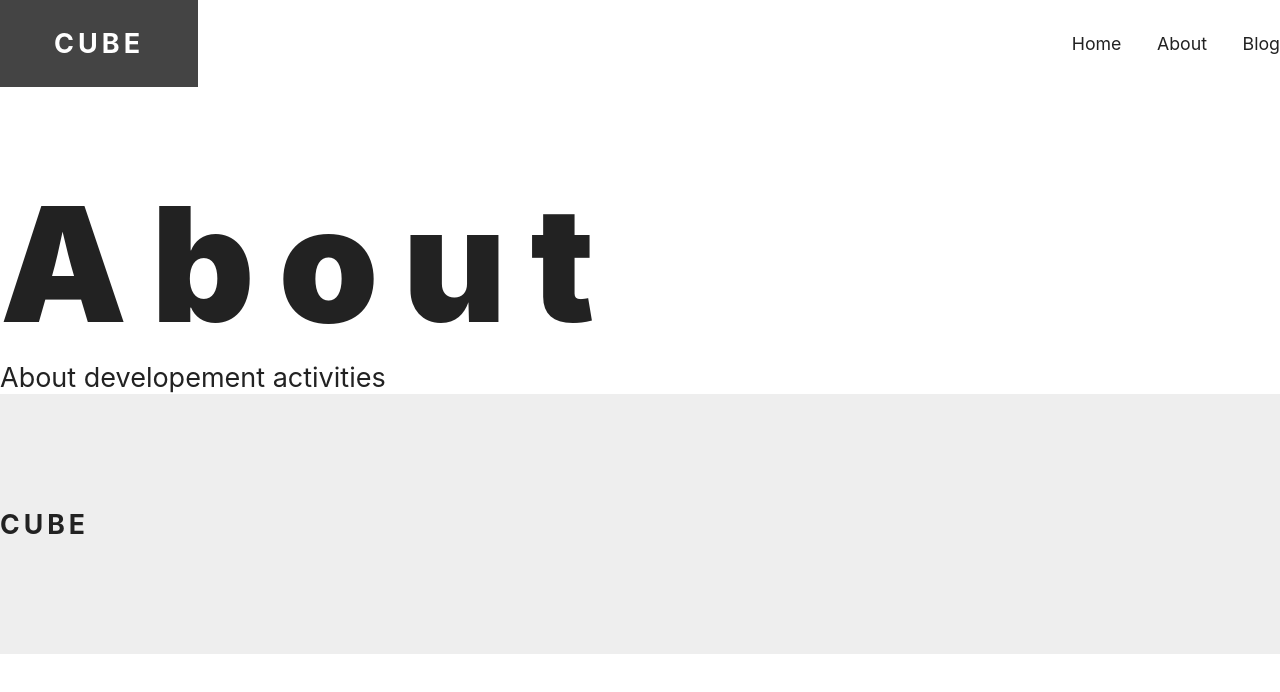
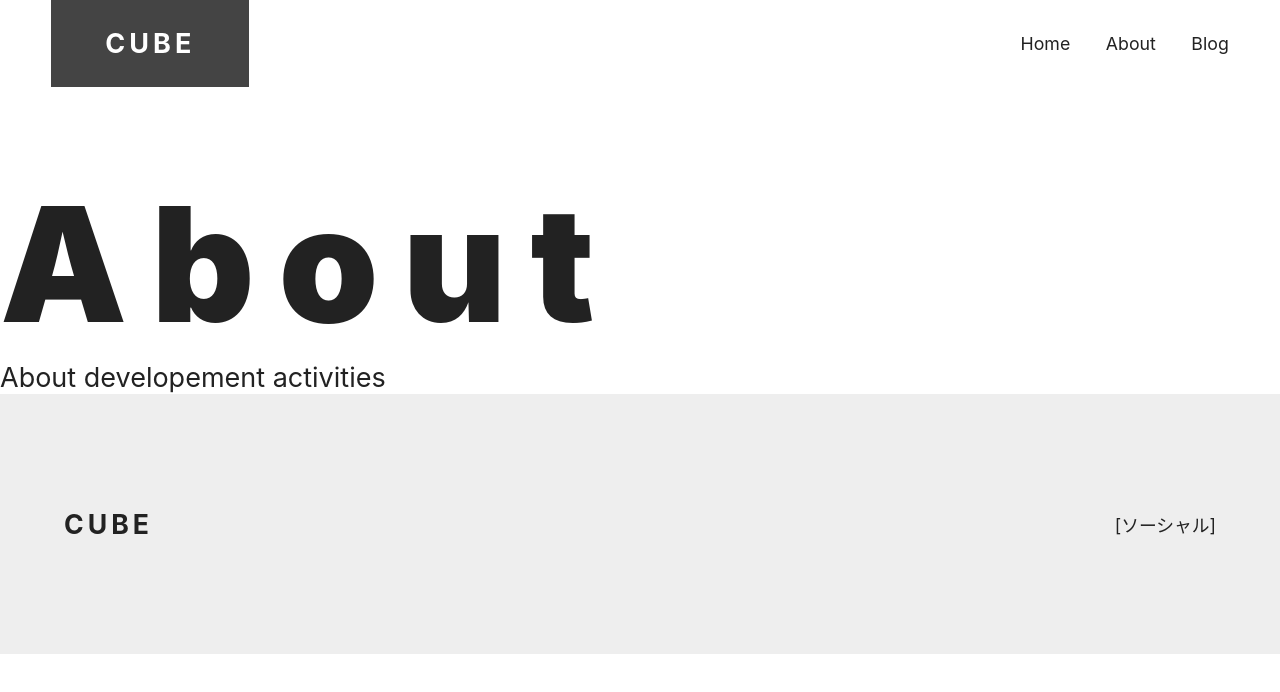
Before and after one commit to Dens0728/Blog, a Next.js app: page /about in a window 1280 px wide. Shown: the top 692 px of the page. Built offline with nearby package versions, Linux system fonts and the light colour scheme.

Commit message:
4.5 header,footerのwidth調整

```diff
--- /dev/null
+++ b/components/container.js
@@ -0,0 +1,6 @@
+import styles from 'styles/container.module.css'
+
+const Container = ({ children, large = false }) => (
+  <div className={large ? styles.large : styles.default}>{children}</div>
+)
+export default Container
--- a/components/footer.js
+++ b/components/footer.js
@@ -1,11 +1,15 @@
 import Logo from 'components/logo'
 import styles from 'styles/footer.module.css'
+import Container from 'components/container'
 
 const Footer = () => (
   <footer className={styles.wrapper}>
-    <div className={styles.flexContainer}>
-      <Logo />
-    </div>
+    <Container>
+      <div className={styles.flexContainer}>
+        <Logo />
+        [ソーシャル]
+      </div>
+    </Container>
   </footer>
 )
 
--- a/components/header.js
+++ b/components/header.js
@@ -1,14 +1,17 @@
 import Logo from 'components/logo'
 import Nav from 'components/nav'
 import styles from 'styles/header.module.css'
+import Container from 'components/container'
 
 const Header = () => {
   return (
     <header>
-      <div className={styles.flexContainer}>
-        <Logo boxOn />
-        <Nav />
-      </div>
+      <Container large>
+        <div className={styles.flexContainer}>
+          <Logo boxOn />
+          <Nav />
+        </div>
+      </Container>
     </header>
   )
 }
--- /dev/null
+++ b/styles/container.module.css
@@ -0,0 +1,10 @@
+.default {
+  width: 92%;
+  max-width: 1152px;
+  margin: 0 auto;
+}
+
+.large {
+  composes : default;
+  max-width: 1280px;
+}
```
